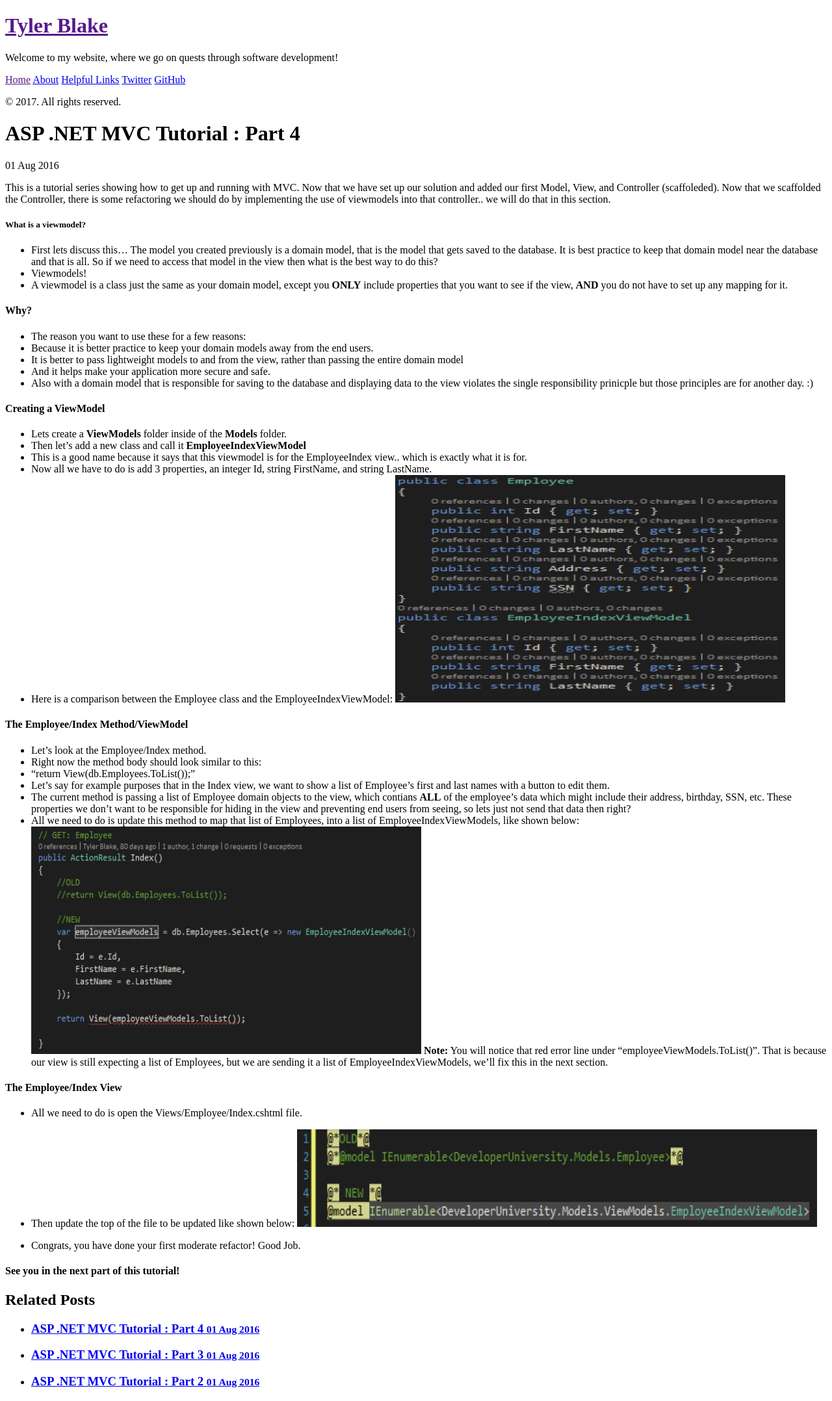
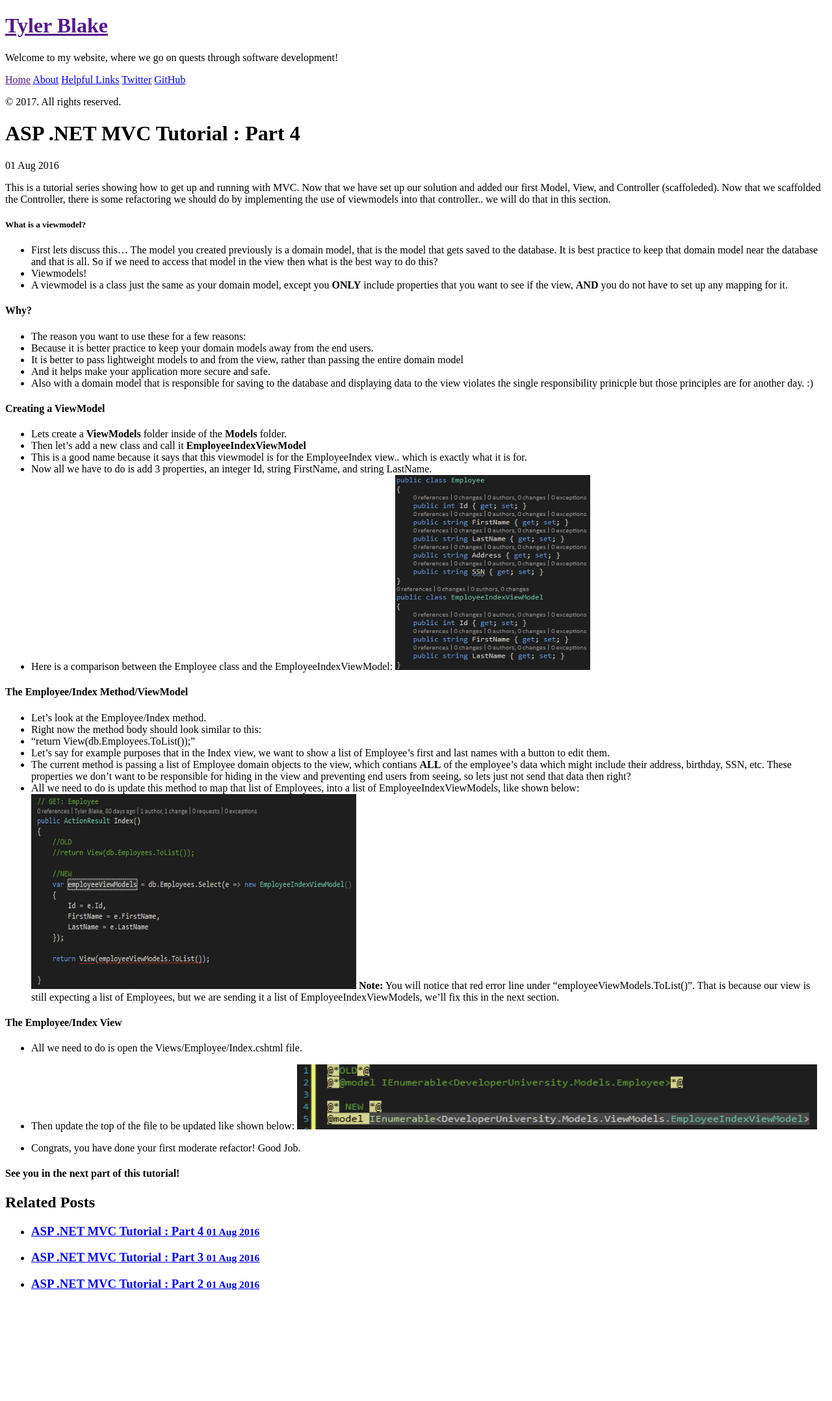
Before and after one commit to tylerablake/website, a Jekyll site: the page built from _posts/2016-08-01-mvc-tutorial-part5.md, in a window 1280 px wide. Shown: the whole page at 65% size. Built offline with Jekyll 4.4.1, drawn with Linux system fonts in a browser that asks for light colours; after the commit the page ends 2006 px from its top, so only the background shows below that.

Commit message:
tweak image sizes again

```diff
--- a/_posts/2016-08-01-mvc-tutorial-part5.md
+++ b/_posts/2016-08-01-mvc-tutorial-part5.md
@@ -26,7 +26,7 @@ This is a tutorial series showing how to get up and running with MVC. Now that w
 * This is a good name because it says that this viewmodel is for the EmployeeIndex view.. which is exactly what it is for.
 * Now all we have to do is add 3 properties, an integer Id, string FirstName, and string LastName.
 * Here is a comparison between the Employee class and the EmployeeIndexViewModel:
-<img src="/assets/employeeAndViewModelComparison.png" width="600px;" height="350px;" style="margin: auto;">
+<img src="/assets/employeeAndViewModelComparison.png" width="300px;" height="300px;" style="margin: auto;">
 
 
 #### The Employee/Index Method/ViewModel
@@ -36,14 +36,14 @@ This is a tutorial series showing how to get up and running with MVC. Now that w
 * Let's say for example purposes that in the Index view, we want to show a list of Employee's first and last names with a button to edit them.
 * The current method is passing a list of Employee domain objects to the view, which contians **ALL** of the employee's data which might include their address, birthday, SSN, etc. These properties we don't want to be responsible for hiding in the view and preventing end users from seeing, so lets just not send that data then right?
 * All we need to do is update this method to map that list of Employees, into a list of EmployeeIndexViewModels, like shown below:
-<img src="/assets/employeeIndexMethodRefactor.png" width="600px;" height="350px;" style="margin: auto;">
+<img src="/assets/employeeIndexMethodRefactor.png" width="500px;" height="300px;" style="margin: auto;">
 **Note:** You will notice that red error line under "employeeViewModels.ToList()". That is because our view is still expecting a list of Employees, but we are sending it a list of EmployeeIndexViewModels, we'll fix this in the next section.
 
 
 #### The Employee/Index View
 * All we need to do is open the Views/Employee/Index.cshtml file.
 * Then update the top of the file to be updated like shown below:
-<img src="/assets/changingViewToUseViewModel.png" width="800px;" height="150px;" style="margin: auto;">
+<img src="/assets/changingViewToUseViewModel.png" width="800px;" height="100px;" style="margin: auto;">
 
 * Congrats, you have done your first moderate refactor! Good Job.
 
```
